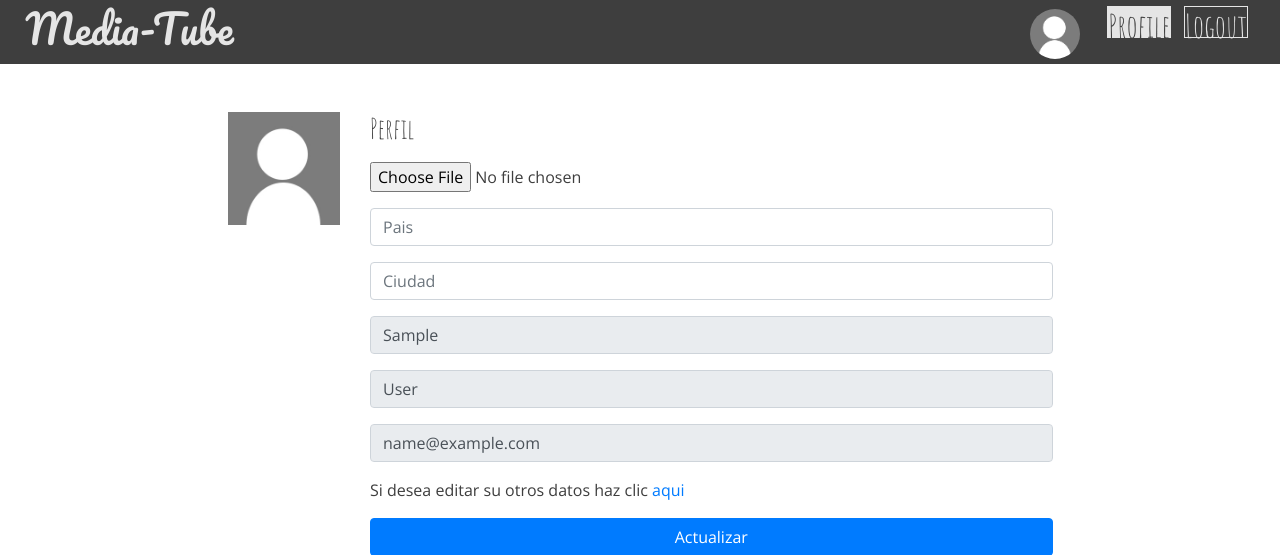
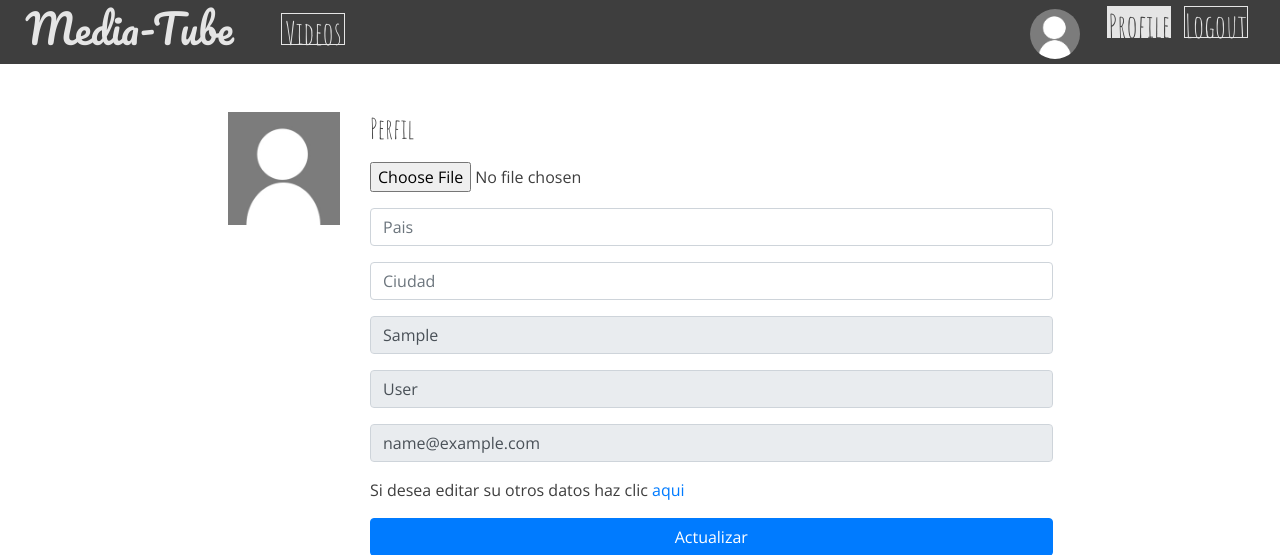
Before and after one commit to asabogalc31/multi-tube, a Django app: page /accounts/profile/ in a window 1280 px wide. Shown: the top 555 px of the page. Run offline with Django 3.2, Linux system fonts and the light colour scheme; the visitor is signed in with stand-in values (Sample User, id 1); data comes from the database, SQL or seed files in the repository; some libraries are stand-ins or nearby versions.

Commit message:
Videos en menu

```diff
--- a/templates/header.html
+++ b/templates/header.html
@@ -1,6 +1,11 @@
 {% load static %}
 <header>
   <h1>Media-Tube</h1>
+    <div class="ml-5">
+        <button type="button" class="Videos DarkButton" onclick="location.href = '{% url 'media-list' %}'" >
+        <h2>Videos</h2>
+      </button>
+    </div>
   {% if not request.user.is_authenticated %}
     <div class="LogButtons">
       <button type="button" class="Signup LigthButton" onclick="location.href = '{% url 'signup' %}'" >
```
Also changed, not shown: media/profiles/depositphotos_52600383-stock-illustration-broken-computer-virus-cartoon.jpg (added).
